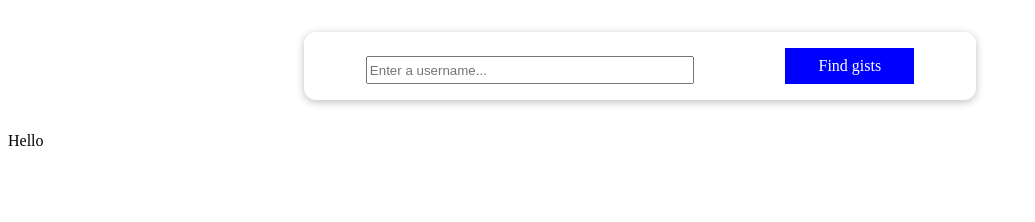
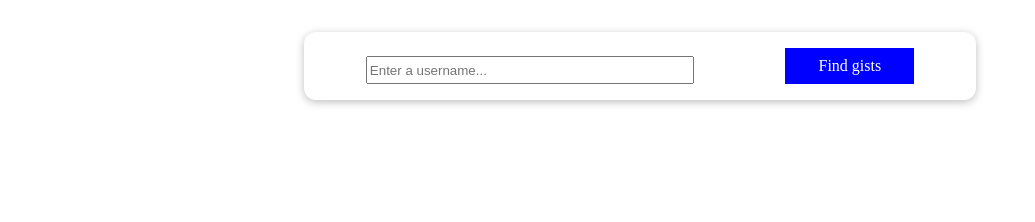
Before and after one commit to AlexandraL3071/gists, a Vue app: page / in a window 1280 px wide. Shown: the top 222 px of the page, without its empty margins (0-1035 px from the left). Built offline with nearby package versions, Linux system fonts and the light colour scheme.

Commit message:
Update GistsList.vue
Create a GistsList component for the gists of the user - initial form with some dummy code (it displays for now the usename which has been entered)

```diff
--- a/src/components/GistsList.vue
+++ b/src/components/GistsList.vue
@@ -1,10 +1,17 @@
 <template>
-  <p>Hello</p>
+  <h2>{{ enteredUsername }}</h2>
 </template>
 
 <script>
 export default {
-
+  props: {
+    enteredUsername: String,
+  },
+  watch: {
+    enteredUsername(newValue) {
+      console.log("In GistsList.vue: ", newValue);
+    },
+  },
 };
 </script>
 
```
